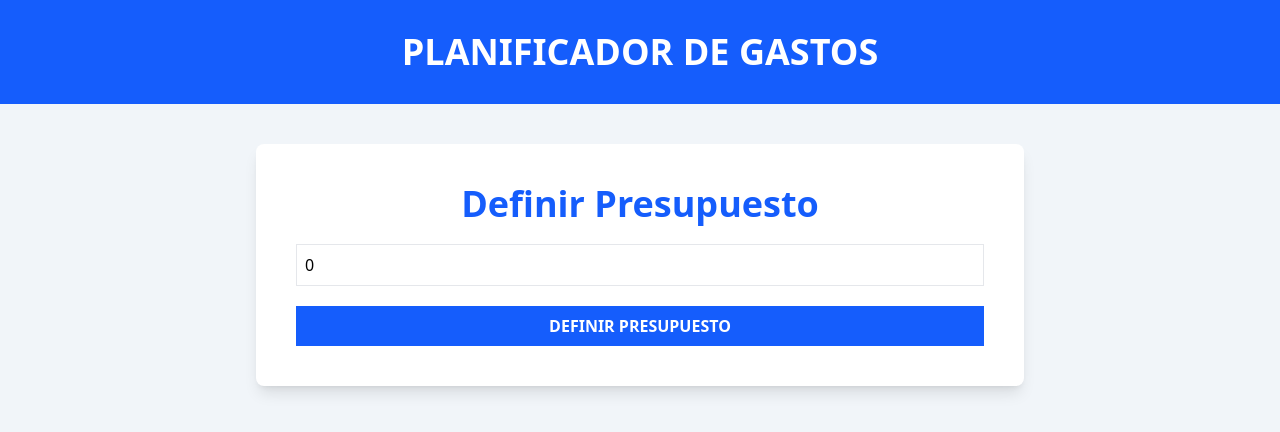
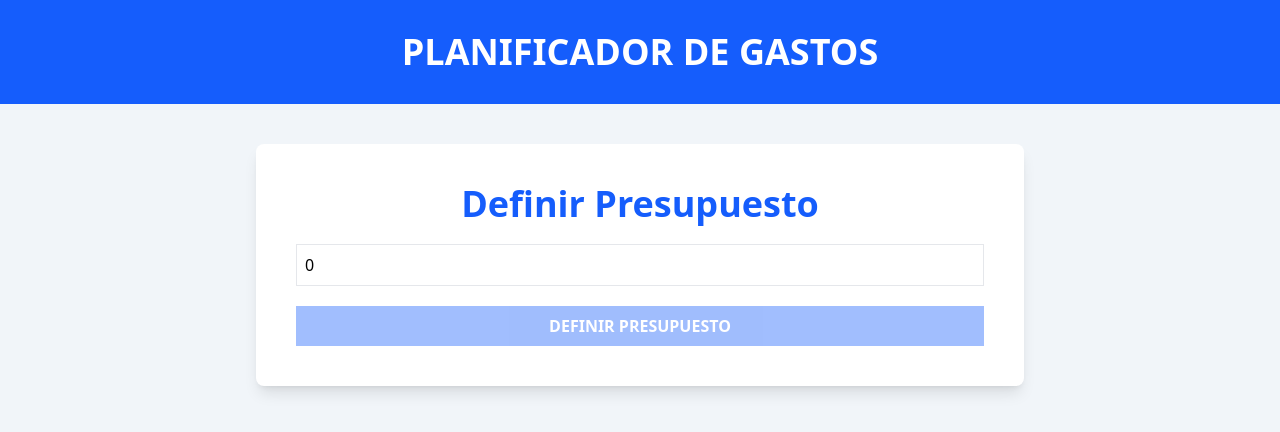
Before and after one commit to DomenicoPH/control-gastos-contextapi, a React (Vite) app: page / in a window 1280 px wide. Shown: the top 432 px of the page. Built offline with nearby package versions, Linux system fonts and the light colour scheme.

Commit message:
validation

```diff
--- a/src/components/BudgetForm.tsx
+++ b/src/components/BudgetForm.tsx
@@ -1,12 +1,16 @@
-import { useState } from "react"
+import { useMemo, useState } from "react";
 
 export default function BudgetForm() {
 
   const [budget, setBudget] = useState(0);
 
-  const handleChange = ((e : React.ChangeEvent<HTMLInputElement>) => {
+  const handleChange = (e : React.ChangeEvent<HTMLInputElement>) => {
     setBudget(+e.target.value)
-  })
+  };
+
+  const isValid = useMemo( () => {
+    return isNaN(budget) || budget <= 0
+  }, [budget]);
 
   return (
     <form className="space-y-5">
@@ -31,7 +35,8 @@
       <input
         type="submit"
         value="Definir Presupuesto"
-        className="bg-blue-600 hover:bg-blue-700 cursor-pointer w-full p-2 text-white font-black uppercase"
+        className="bg-blue-600 hover:bg-blue-700 cursor-pointer w-full p-2 text-white font-black uppercase disabled:opacity-40"
+        disabled={isValid}
       />
     </form>
   )
```
